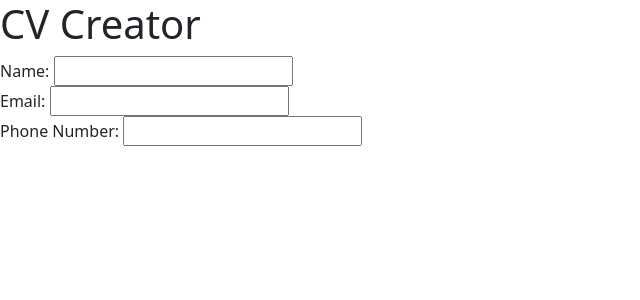
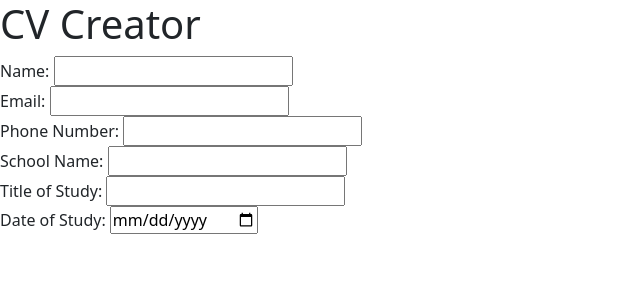
Before and after one commit to Eddie9421/cv, a React (Vite) app: page / in a window 1280 px wide. Shown: the top 300 px of the page, without its empty margins (0-640 px from the left). Built offline with nearby package versions, Linux system fonts and the light colour scheme.

Commit message:
Added component to App.jsx

```diff
--- a/src/App.jsx
+++ b/src/App.jsx
@@ -1,10 +1,12 @@
 import GeneralInfo from "./components/GeneralInfo";
+import EducationalInfo from "./components/EducationalInfo";
 
 function App() {
   return (
     <>
       <h1>CV Creator</h1>
       <GeneralInfo />
+      <EducationalInfo />
     </>
   );
 }
```
